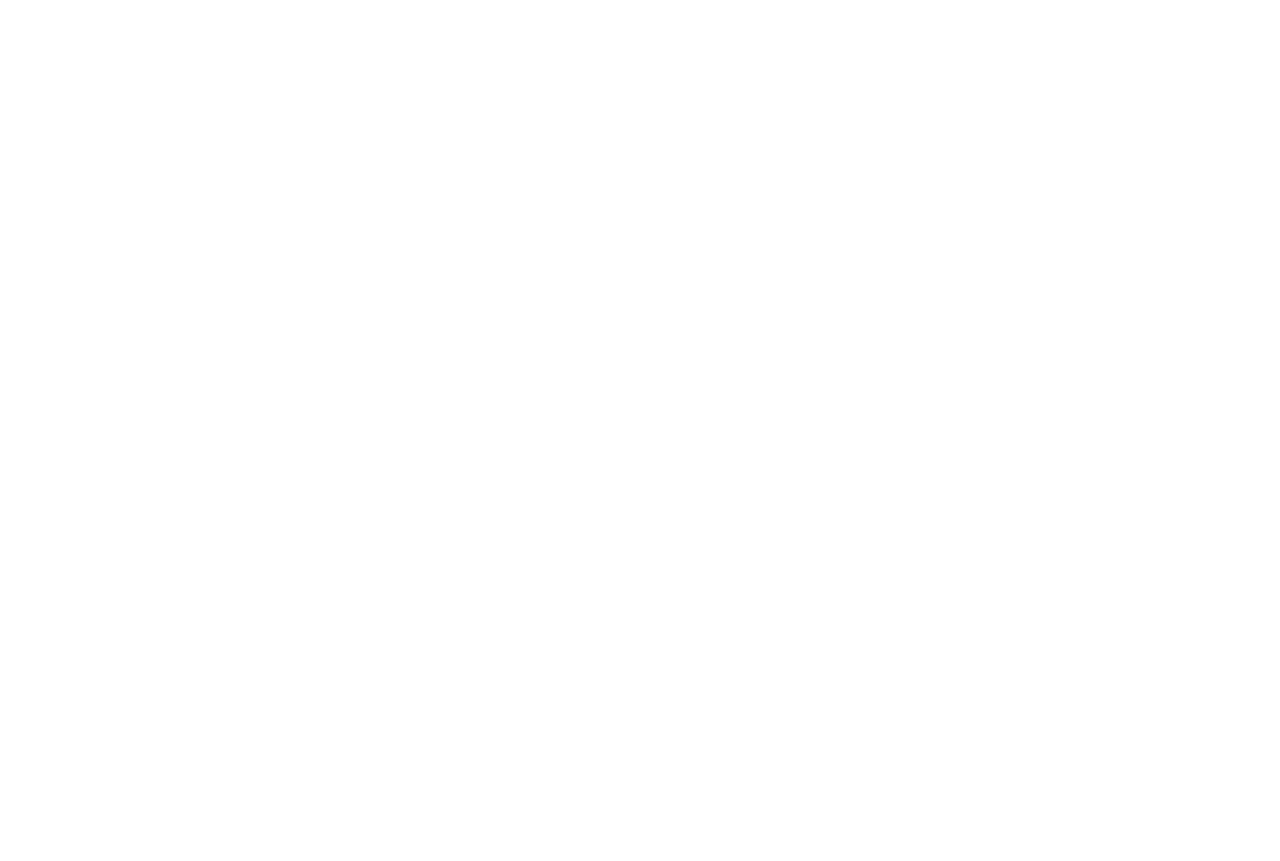
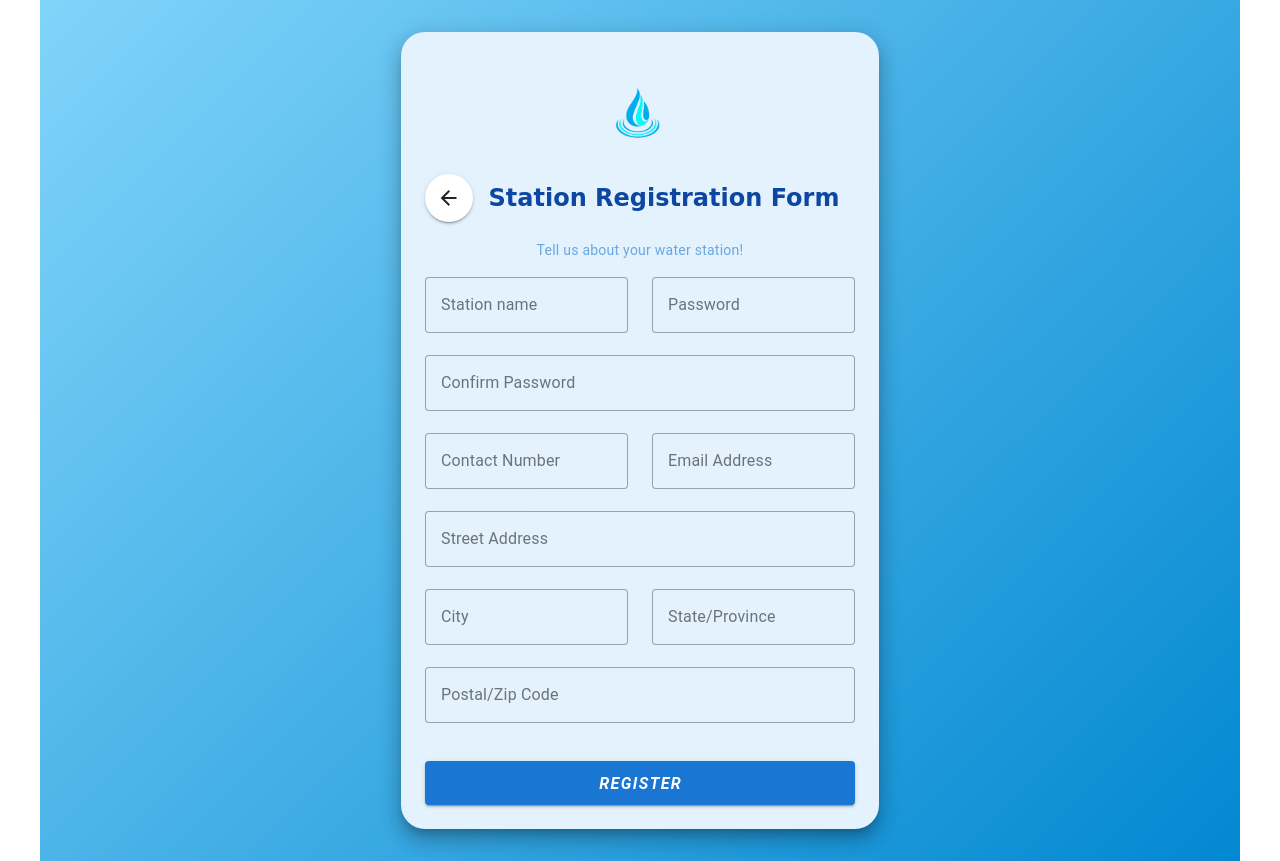
Before and after one commit to jason-himongala/Hydroswift_System, a Vue app: page /Station in a window 1280 px wide. Before the commit this address had no page. Before the commit the page ends 800 px from the top, so only its background shows below. Built offline with nearby package versions, Linux system fonts and the light colour scheme.

Commit message:
added confirmationview and registretion form

```diff
--- a/src/router/index.js
+++ b/src/router/index.js
@@ -2,6 +2,8 @@
 import LoginView from '@/views/auth/LoginView.vue'
 import UsertypeView from '@/views/auth/UsertypeView.vue'
 import RegistercustomerView from '@/views/auth/RegistercustomerView.vue'
+import RegisterstationView from '@/views/auth/RegisterstationView.vue'
+import ConfirmationView from '@/views/auth/ConfirmationView.vue'
 
 const router = createRouter({
   history: createWebHistory(import.meta.env.BASE_URL),
@@ -21,6 +23,17 @@
       name: 'Customer',
       component: RegistercustomerView,
     },
+    {
+      path: '/Station',
+      name: 'Station',
+      component: RegisterstationView,
+    },
+    {
+      path: '/Confirmation',
+      name: 'Confirmation',
+      component: ConfirmationView,
+    },
+
 
   ],
 })
--- /dev/null
+++ b/src/views/auth/ConfirmationView.vue
@@ -0,0 +1,20 @@
+<template>
+  <v-app>
+    <v-main>
+      <v-container class="fill-height d-flex align-center justify-center bg-gradient">
+        <v-card class="pa-6 rounded-xl text-center" elevation="10" style="background-color: #e3f2fd; max-width: 500px;">
+          <v-icon size="64" color="green">mdi-check-circle</v-icon>
+          <h2 class="mt-4" style="color: #0d47a1;">Registration Successful!</h2>
+          <p class="mt-2" style="color: #1976d2;">Thank you for registering your water station with us.</p>
+          <v-btn class="mt-4" color="blue-darken-2" @click="$router.push('/Homepage')">  Go to Home</v-btn>
+        </v-card>
+      </v-container>
+    </v-main>
+  </v-app>
+</template>
+
+<style scoped>
+.bg-gradient {
+  background: linear-gradient(135deg, #81d4fa, #0288d1);
+}
+</style>
--- /dev/null
+++ b/src/views/auth/RegisterstationView.vue
@@ -0,0 +1,159 @@
+<script setup>
+import { ref } from 'vue'
+import { useRouter } from 'vue-router'
+
+const form = ref({
+  stationName: '',
+  passwordName: '',
+  confirmPassword: '',
+  contactNumber: '',
+  email: '',
+  streetAddress: '',
+  city: '',
+  state: '',
+  postalCode: '',
+})
+
+const router = useRouter()
+function goBack() {
+  router.back()
+}
+</script>
+
+<template>
+  <v-app>
+    <v-main>
+      <v-container class="py-8 d-flex align-center justify-center bg-gradient">
+        <v-card
+          elevation="12"
+          class="pa-6 rounded-xl"
+          max-width="700"
+          style="background-color: #e3f2fd"
+        >
+          <!-- Logo -->
+          <div class="d-flex justify-center">
+            <img src="/image/logo-removebg-preview.png" alt="Water Truck Logo" width="100" class="my-5 pt-2" />
+          </div>
+
+          <!-- Header with Go Back button -->
+          <div class="d-flex align-center mb-4">
+            <v-btn icon @click="goBack">
+              <v-icon>mdi-arrow-left</v-icon>
+            </v-btn>
+            <v-card-title
+              class="text-h5 font-weight-bold text-center flex-grow-1"
+              style="font-family: 'Comic Sans MS'; color: #0d47a1"
+            >
+              Station Registration Form
+            </v-card-title>
+          </div>
+
+          <v-card-subtitle class="text-center mb-4" style="color: #1976d2">
+            Tell us about your water station!
+          </v-card-subtitle>
+
+          <v-form>
+            <v-row>
+              <v-col cols="12" sm="6">
+                <v-text-field
+                  v-model="form.stationName"
+                  label="Station name"
+                  variant="outlined"
+                  required
+                ></v-text-field>
+              </v-col>
+              <v-col cols="12" sm="6">
+                <v-text-field
+                  v-model="form.passwordName"
+                  label="Password"
+                  variant="outlined"
+                  required
+                ></v-text-field>
+              </v-col>
+            </v-row>
+
+            <v-text-field
+              v-model="form.confirmPassword"
+              label="Confirm Password"
+              variant="outlined"
+              required
+            ></v-text-field>
+
+            <v-row>
+              <v-col cols="12" sm="6">
+                <v-text-field
+                  v-model="form.contactNumber"
+                  label="Contact Number"
+                  type="tel"
+                  variant="outlined"
+                  required
+                ></v-text-field>
+              </v-col>
+              <v-col cols="12" sm="6">
+                <v-text-field
+                  v-model="form.email"
+                  label="Email Address"
+                  type="email"
+                  variant="outlined"
+                  required
+                ></v-text-field>
+              </v-col>
+            </v-row>
+
+            <v-text-field
+              v-model="form.streetAddress"
+              label="Street Address"
+              variant="outlined"
+              required
+            ></v-text-field>
+
+            <v-row>
+              <v-col cols="12" sm="6">
+                <v-text-field
+                  v-model="form.city"
+                  label="City"
+                  variant="outlined"
+                  required
+                ></v-text-field>
+              </v-col>
+              <v-col cols="12" sm="6">
+                <v-text-field
+                  v-model="form.state"
+                  label="State/Province"
+                  variant="outlined"
+                  required
+                ></v-text-field>
+              </v-col>
+            </v-row>
+
+            <v-text-field
+              v-model="form.postalCode"
+              label="Postal/Zip Code"
+              variant="outlined"
+              required
+            ></v-text-field>
+
+            <v-btn
+              block
+              color="blue-darken-2"
+              size="large"
+              class="mt-4"
+              style="font-weight: bold; font-style: italic"
+            >
+              <router-link to="/Confirmation" class="text-white text-decoration-none"
+                >Register</router-link
+              >
+            </v-btn>
+          </v-form>
+        </v-card>
+      </v-container>
+    </v-main>
+  </v-app>
+</template>
+
+<style scoped>
+.bg-gradient {
+  background: linear-gradient(135deg, #81d4fa, #0288d1);
+  min-height: 100vh;
+}
+</style>
```
